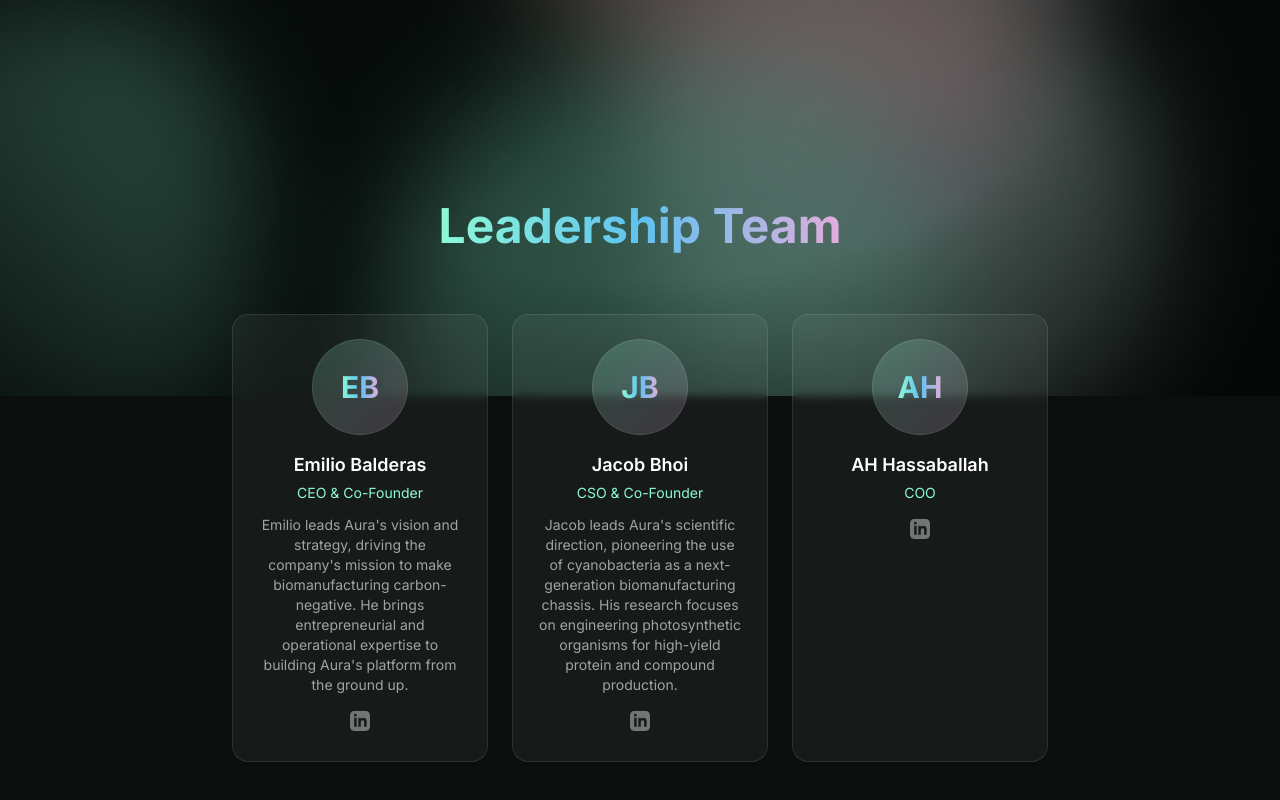
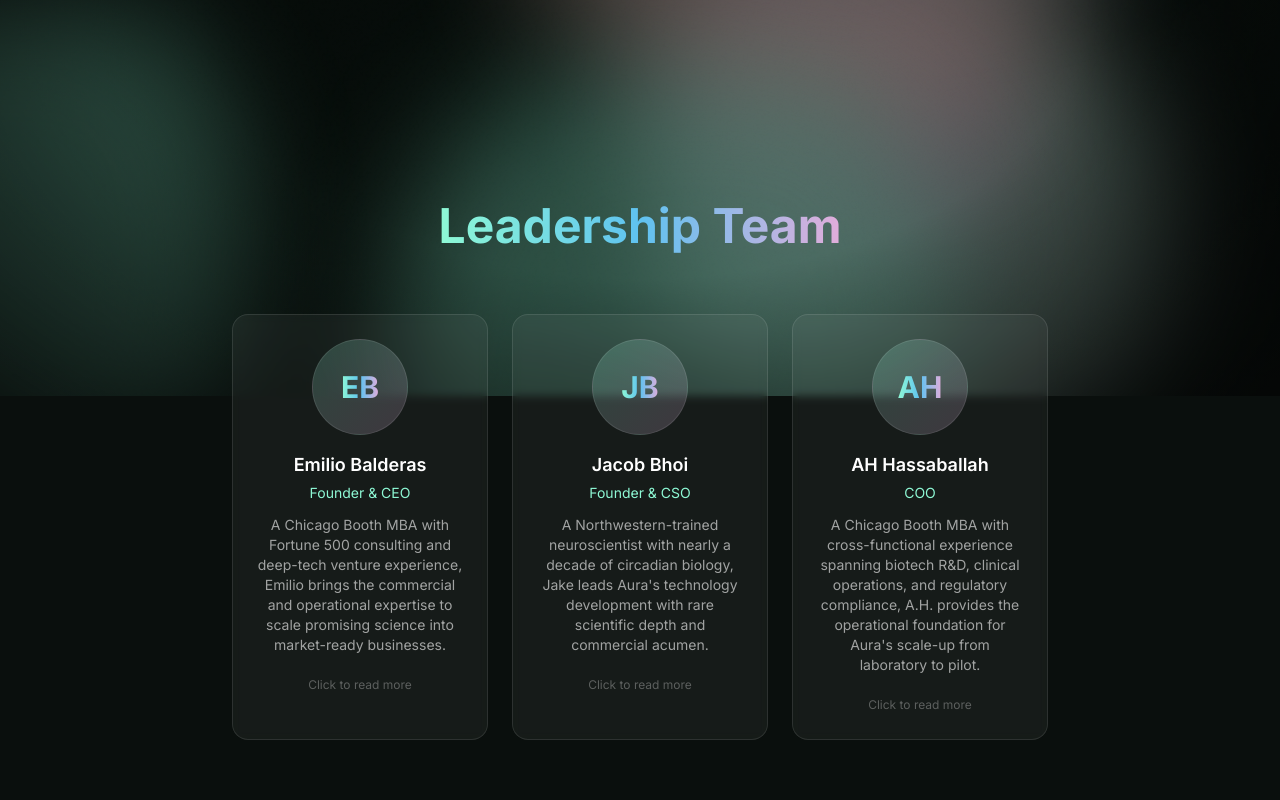
Before and after one commit to auralifescience/website, a Next.js app: page /team in a window 1280 px wide. Shown: the part 404-1204 px from the top of the page. Built offline with nearby package versions, Linux system fonts and the light colour scheme.

Commit message:
update team bios, news page with RBPC semifinalist, contact email confirmation

```diff
--- a/src/app/api/contact/route.ts
+++ b/src/app/api/contact/route.ts
@@ -7,6 +7,7 @@
   const { name, email, company, message, type } = await request.json()
 
   try {
+    // Send notification to Aura
     await resend.emails.send({
       from: 'Aura Website <onboarding@resend.dev>',
       to: 'hello@auralifescience.com',
@@ -23,6 +24,28 @@
       `.trim(),
     })
 
+    // Send confirmation copy to submitter
+    await resend.emails.send({
+      from: 'Aura Life Science <onboarding@resend.dev>',
+      to: email,
+      subject: `We received your message, ${name}`,
+      text: `
+Hi ${name},
+
+Thanks for reaching out to Aura Life Science. We've received your message and will get back to you shortly.
+
+Here's a copy of what you sent:
+
+---
+${message}
+---
+
+Best,
+The Aura Team
+hello@auralifescience.com
+      `.trim(),
+    })
+
     return NextResponse.json({ success: true })
   } catch (error) {
     return NextResponse.json({ error: 'Failed to send message' }, { status: 500 })
--- a/src/app/news/page.tsx
+++ b/src/app/news/page.tsx
@@ -3,8 +3,14 @@
     year: '2026',
     items: [
       {
+        title: 'Aura Advances to Semifinals at Rice Business Plan Competition',
+        description: 'Aura advances as one of 15 teams globally to the semifinals at the Rice Business Plan Competition.',
+        tags: ['Competition'],
+        image: '/RBPC.jpg',
+      },
+      {
         title: 'Aura Selected for Rice Business Plan Competition',
-        description: 'Aura is selected to compete in the Rice Business Plan Competition, one of the world\'s largest and richest graduate student startup competitions.',
+        description: 'Aura was selected from over 550 applications globally to compete in the Rice Business Plan Competition, one of the world\'s largest and richest graduate student startup competitions.',
         tags: ['Competition'],
         link: 'https://rbpc.rice.edu/2026/2026-startups',
       },
@@ -148,6 +154,11 @@
                             : 'md:ml-auto md:pl-8'
                         }`}>
                           <div className="card">
+                            {'image' in item && item.image && (
+                              <div className="mb-4 -mx-6 -mt-6 rounded-t-2xl overflow-hidden">
+                                <img src={item.image} alt={item.title} className="w-full object-contain" />
+                              </div>
+                            )}
                             <div className="flex flex-wrap gap-2 mb-3">
                               {item.tags.map((tag) => (
                                 <span
--- a/src/app/team/page.tsx
+++ b/src/app/team/page.tsx
@@ -1,24 +1,32 @@
+'use client'
+
 import Link from 'next/link'
+import { useState } from 'react'
 
 const leadership = [
   {
     name: 'Emilio Balderas',
-    role: 'CEO & Co-Founder',
-    bio: 'Emilio leads Aura\'s vision and strategy, driving the company\'s mission to make biomanufacturing carbon-negative. He brings entrepreneurial and operational expertise to building Aura\'s platform from the ground up.',
+    role: 'Founder & CEO',
+    bio: 'A Chicago Booth MBA with Fortune 500 consulting and deep-tech venture experience, Emilio brings the commercial and operational expertise to scale promising science into market-ready businesses.',
+    fullBio: `Chicago Booth MBA with consulting and venture capital experience. As former Director at Mercury, Emilio led teams delivering 500+ projects for Fortune 500 clients including Walmart, Southern Company, and Veolia. He has also led three deep tech investments on behalf of VCs including Angeles Ventures and the Polsky Center. Emilio knows what makes a startup fundable. This, combined with his experience helping global companies open factories, navigate regulatory landscapes, develop market entry and competitive strategy, and survive business crises – uniquely qualifies him to commercialize promising research, bringing them from lab to pilot, and beyond. Through his time at Aura, Emilio has already successfully garnered interest from two global enzyme manufacturers for JDAs, which are currently in technical discussions – a promising signal as he spearheads our market entry strategy and sales.
+
+More personally, Emilio's journey from experiencing homelessness as a child to leading a deep-tech startup demonstrates the grit and resilience essential for hard-tech entrepreneurship. His mission to make necessities affordable is deeply personal – he understands what it means when essential products are priced out of reach. His ability to translate complex science into compelling business value has already secured acceptance into elite accelerators: LabStart ($100K SAFE investment as one of six companies selected from global applicant pool), Alchemist Chicago (inaugural cohort, <5% acceptance rate), mHUB mPOWER, SpaceEdge, New Venture Challenge and LongJump's The Raise program.`,
     image: null,
     linkedin: 'https://www.linkedin.com/in/emiliobalderas/',
   },
   {
     name: 'Jacob Bhoi',
-    role: 'CSO & Co-Founder',
-    bio: 'Jacob leads Aura\'s scientific direction, pioneering the use of cyanobacteria as a next-generation biomanufacturing chassis. His research focuses on engineering photosynthetic organisms for high-yield protein and compound production.',
+    role: 'Founder & CSO',
+    bio: 'A Northwestern-trained neuroscientist with nearly a decade of circadian biology, Jake leads Aura\'s technology development with rare scientific depth and commercial acumen.',
+    fullBio: `PhD Candidate (defending in August 2026) in Neuroscience at Northwestern University with nearly a decade of circadian biology research experience. Jake is an expert in Aura's core technology, circadian engineering. Jake has secured $350K+ in competitive research grants (NIH F31, NSF GRFP Honorable Mention) and is a current finalist for Argonne National Lab's Chain Reaction Innovations program, demonstrating ability to communicate complex science and secure non-dilutive funding. Previously he led development for O4U Life Sciences, establishing partnerships with AbbVie, Abbott, Merck, Genentech, and 3M – providing critical experience navigating pharma/biotech partnership structures. His rare combination of deep scientific expertise and commercial awareness makes him ideally suited to drive our technology development while understanding market requirements.`,
     image: null,
     linkedin: 'https://www.linkedin.com/in/jacob-bhoi/',
   },
   {
     name: 'AH Hassaballah',
     role: 'COO',
-    bio: '',
+    bio: 'A Chicago Booth MBA with cross-functional experience spanning biotech R&D, clinical operations, and regulatory compliance, A.H. provides the operational foundation for Aura\'s scale-up from laboratory to pilot.',
+    fullBio: `Chicago Booth MBA with deep expertise bridging biotechnology R&D, regulatory compliance, and biotech operational scale-up. As Scientist at Derm Biont and Concerto Bio, A.H. led clinical trial data management and expanded biobanks 10-fold while advising on strategic laboratory scaling decisions. His EPA experience provides critical insights into navigating complex regulatory environments essential for biomanufacturing commercialization. His cross-functional background managing laboratory operations addresses immediate needs as Aura transitions from proof-of-concept to pilot scale, while his track record in pitch competitions demonstrates the communication skills essential for fundraising.`,
     image: null,
     linkedin: 'https://www.linkedin.com/in/ahhassaballah/',
   },
@@ -131,6 +139,8 @@
 ]
 
 export default function Team() {
+  const [selectedMember, setSelectedMember] = useState<typeof leadership[0] | null>(null)
+
   return (
     <>
       {/* Hero Section */}
@@ -164,7 +174,11 @@
 
           <div className="flex flex-wrap justify-center gap-6">
             {leadership.map((member, index) => (
-              <div key={index} className="card text-center group w-64">
+              <div
+                key={index}
+                className="card text-center group w-64 cursor-pointer hover:border-aura-mint/30 transition-colors"
+                onClick={() => setSelectedMember(member)}
+              >
                 <div className="w-24 h-24 mx-auto mb-4 rounded-full bg-gradient-to-br from-aura-mint/20 to-aura-orchid/20 border border-white/10 flex items-center justify-center group-hover:scale-105 transition-transform">
                   <span className="text-3xl font-bold gradient-text">
                     {member.name.split(' ').map((n: string) => n[0]).join('')}
@@ -173,17 +187,7 @@
                 <h3 className="text-lg font-semibold mb-1">{member.name}</h3>
                 <p className="text-aura-mint text-sm mb-3">{member.role}</p>
                 <p className="text-white/60 text-sm mb-4">{member.bio}</p>
-                <a
-                  href={member.linkedin}
-                  target="_blank"
-                  rel="noopener noreferrer"
-                  className="inline-flex items-center text-white/40 hover:text-aura-azure transition-colors"
-                  aria-label={`${member.name} LinkedIn`}
-                >
-                  <svg className="w-5 h-5" fill="currentColor" viewBox="0 0 24 24">
-                    <path d="M19 0h-14c-2.761 0-5 2.239-5 5v14c0 2.761 2.239 5 5 5h14c2.762 0 5-2.239 5-5v-14c0-2.761-2.238-5-5-5zm-11 19h-3v-11h3v11zm-1.5-12.268c-.966 0-1.75-.79-1.75-1.764s.784-1.764 1.75-1.764 1.75.79 1.75 1.764-.783 1.764-1.75 1.764zm13.5 12.268h-3v-5.604c0-3.368-4-3.113-4 0v5.604h-3v-11h3v1.765c1.396-2.586 7-2.777 7 2.476v6.759z" />
-                  </svg>
-                </a>
+                <span className="text-xs text-white/30 group-hover:text-aura-mint/60 transition-colors">Click to read more</span>
               </div>
             ))}
           </div>
@@ -298,6 +302,51 @@
           </div>
         </div>
       </section>
+
+      {/* Bio Modal */}
+      {selectedMember && (
+        <div
+          className="fixed inset-0 z-50 flex items-center justify-center p-4 bg-black/70 backdrop-blur-sm"
+          onClick={() => setSelectedMember(null)}
+        >
+          <div
+            className="relative bg-aura-dark border border-white/10 rounded-3xl p-8 max-w-2xl w-full max-h-[80vh] overflow-y-auto"
+            onClick={(e) => e.stopPropagation()}
+          >
+            <button
+              onClick={() => setSelectedMember(null)}
+              className="absolute top-4 right-4 text-white/40 hover:text-white transition-colors"
+            >
+              <svg className="w-6 h-6" fill="none" stroke="currentColor" viewBox="0 0 24 24">
+                <path strokeLinecap="round" strokeLinejoin="round" strokeWidth={2} d="M6 18L18 6M6 6l12 12" />
+              </svg>
+            </button>
+            <div className="w-16 h-16 mb-4 rounded-full bg-gradient-to-br from-aura-mint/20 to-aura-orchid/20 border border-white/10 flex items-center justify-center">
+              <span className="text-xl font-bold gradient-text">
+                {selectedMember.name.split(' ').map((n: string) => n[0]).join('')}
+              </span>
+            </div>
+            <h3 className="text-2xl font-bold mb-1">{selectedMember.name}</h3>
+            <p className="text-aura-mint text-sm mb-6">{selectedMember.role}</p>
+            <div className="text-white/70 text-sm leading-relaxed space-y-4">
+              {selectedMember.fullBio.split('\n\n').map((para: string, i: number) => (
+                <p key={i}>{para}</p>
+              ))}
+            </div>
+            <a
+              href={selectedMember.linkedin}
+              target="_blank"
+              rel="noopener noreferrer"
+              className="inline-flex items-center gap-2 mt-6 text-white/40 hover:text-aura-azure transition-colors text-sm"
+            >
+              <svg className="w-4 h-4" fill="currentColor" viewBox="0 0 24 24">
+                <path d="M19 0h-14c-2.761 0-5 2.239-5 5v14c0 2.761 2.239 5 5 5h14c2.762 0 5-2.239 5-5v-14c0-2.761-2.238-5-5-5zm-11 19h-3v-11h3v11zm-1.5-12.268c-.966 0-1.75-.79-1.75-1.764s.784-1.764 1.75-1.764 1.75.79 1.75 1.764-.783 1.764-1.75 1.764zm13.5 12.268h-3v-5.604c0-3.368-4-3.113-4 0v5.604h-3v-11h3v1.765c1.396-2.586 7-2.777 7 2.476v6.759z" />
+              </svg>
+              LinkedIn
+            </a>
+          </div>
+        </div>
+      )}
     </>
   )
 }
```
Also changed, not shown: public/RBPC.jpg (added).
